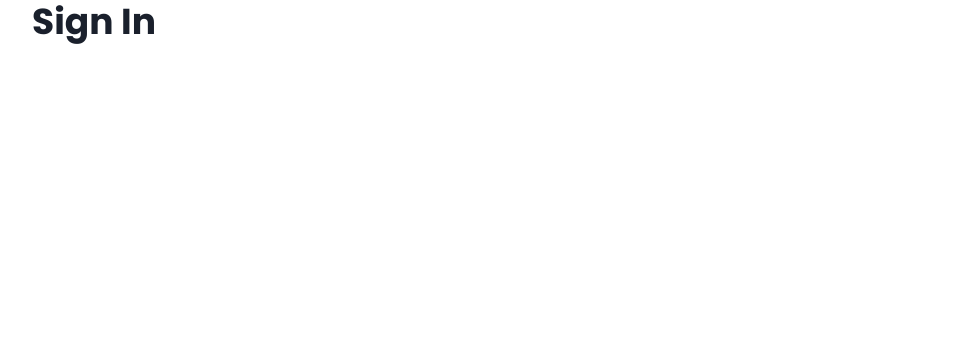
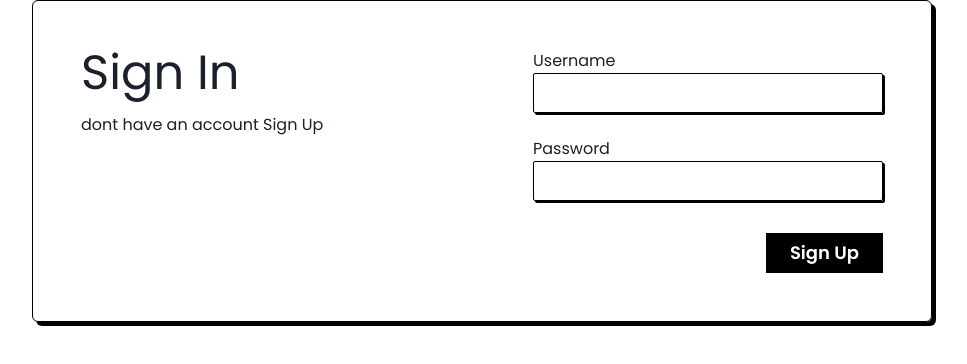
Before and after one commit to love-to-code108/todoApplication-2, a React (Vite) app in the folder Frontend/: page /signin in a window 1280 px wide. Shown: the top 364 px of the page, without its empty margins (158-1125 px from the left). Built offline with nearby package versions, Linux system fonts and the light colour scheme.

Commit message:
the sign in page fronend part is complete

```diff
--- a/Frontend/src/Pages/SignInPage.jsx
+++ b/Frontend/src/Pages/SignInPage.jsx
@@ -1,19 +1,61 @@
 import React from 'react'
-import {InputBox} from "../Components/InputBox"
-import { Center, Flex, Heading } from '@chakra-ui/react'
+import { InputBox } from "../Components/InputBox"
+import { Button, Center, Flex, Heading, Input, Text } from '@chakra-ui/react'
 
 export const SignInPage = () => {
     return (
         <Center className=' w-[100vw] h-[100vh] font-poppins'>
 
             {/* the black container */}
-            <Flex w={900} h={200} direction="column">
+            <Flex w={900}
+                px="12"
+                py="12"
+                border="1px solid black"
+                boxShadow="4px 4px 0 0 black"
+                borderRadius="6px"
 
+            >
+
+                <Flex w="100%"
+                    justify="space-between">
                     {/* Sign In Page  */}
-                    <Heading>Sign In</Heading>
+                    <Flex direction="column">
+
+                        {/* sign in heading */}
+                        <Heading mb="4" fontWeight="normal" size="2xl">Sign In</Heading>
+
+                        {/* dont have an account sign up line */}
+                        <Text>dont have an account <span className=" text-[#0D14C2] underline ml-1 hover:cursor-pointer">Sign Up</span></Text>
+                    </Flex>
+
+                    <Flex direction="column">
+
+                        {/* username */}
+                        <InputBox name="Username" type="text" />
+                        {/* password */}
+                        <InputBox name="Password" type="password" />
+                        {/* sign in button */}
+                        <Flex justify="end">
+                            <Button color="white"
+                                background="black"
+                                borderRadius="0px"
+                                px="6"
+                                fontSize="lg"
+                                mt="2"
+                                sx={{
+                                    _hover: {
+                                        backgroundColor: "black",
+                                        color: "white",
+                                        transform: "scale(1.04)"
+                                    }
+                                }}
+                            >Sign Up</Button>
+                        </Flex>
+                    </Flex>
                     {/* Inputs */}
 
                     {/* sign in button and the sign up alternative link */}
+                </Flex>
             </Flex>
         </Center>
     )
--- a/Frontend/src/Pages/SignUpPage.jsx
+++ b/Frontend/src/Pages/SignUpPage.jsx
@@ -19,7 +19,7 @@ export const SignUpPage = () => {
 
         {/* SIGN UP HEADING */}
         <Flex mb="10" w="91%">
-          <Heading fontWeight="light" size="3xl">Sign Up</Heading>
+          <Heading fontWeight="normal" size="3xl">Sign Up</Heading>
         </Flex>
 
 
```
